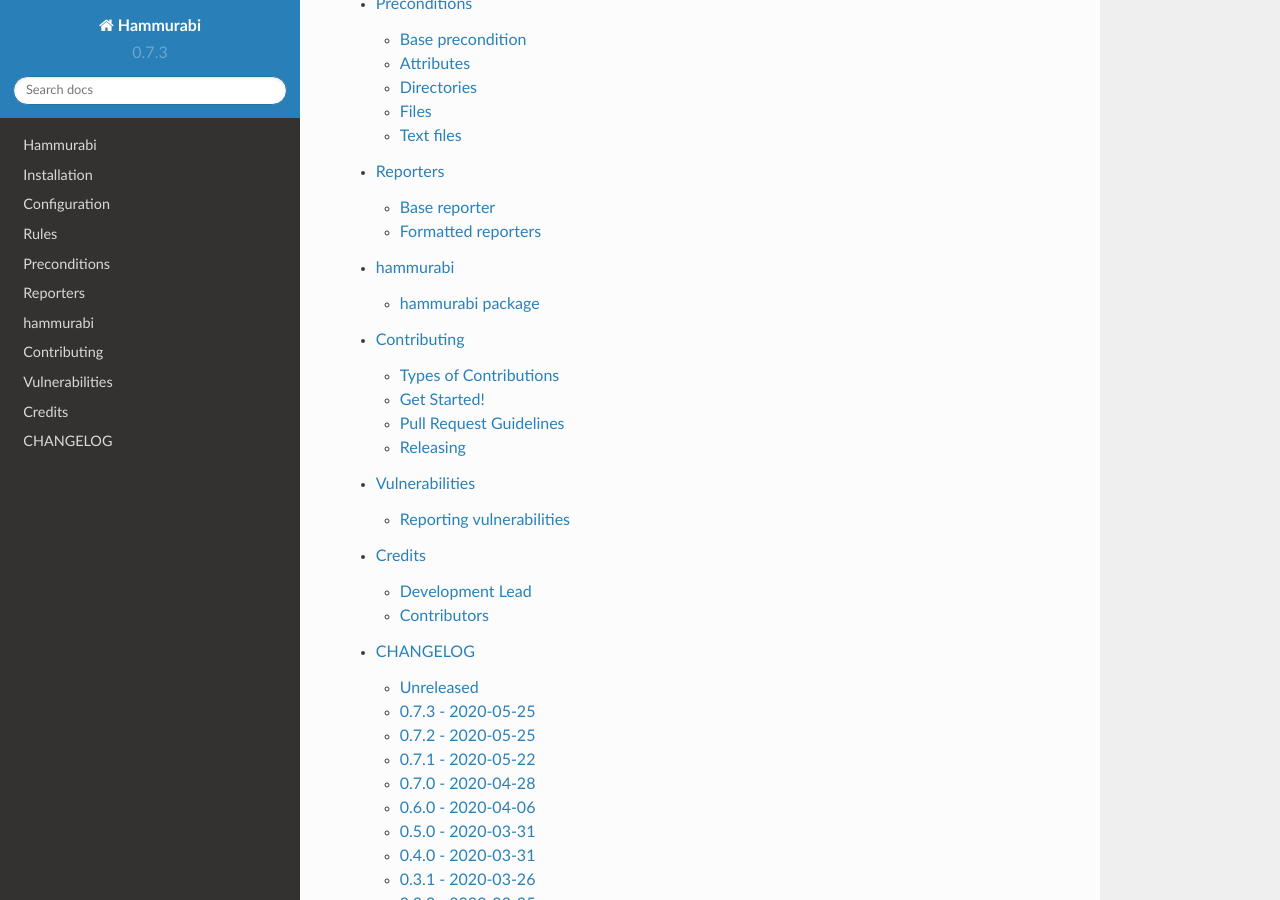
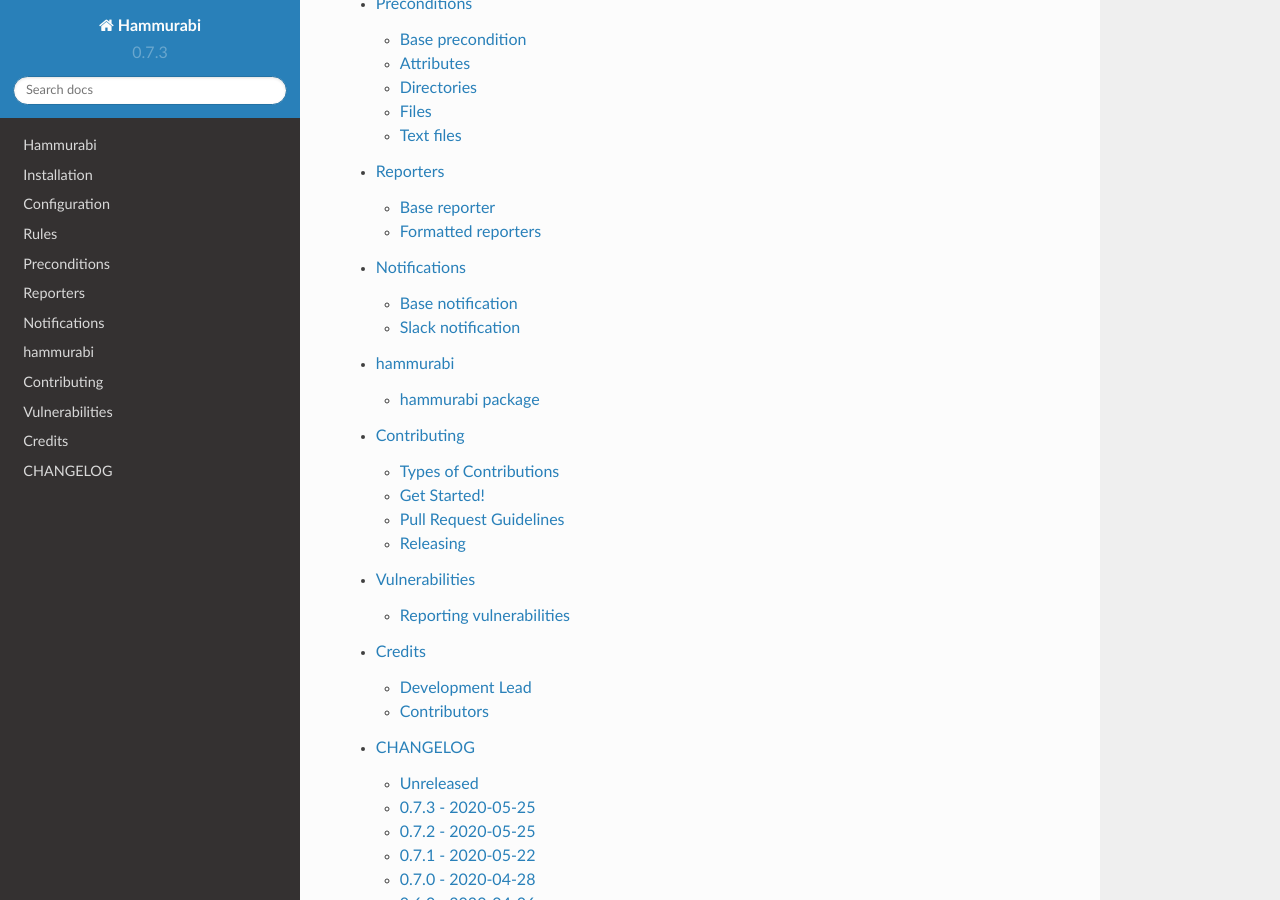
Before and after one commit to gabor-boros/hammurabi, a Sphinx documentation site: the page built from docs/index.rst, in a window 1280 px wide and 900 px high, scrolled down 936 px. Built offline with Sphinx 7.4.7 and the Read the Docs theme 2.0.0, drawn with Linux system fonts in a browser that asks for light colours; pages that are not in the unit, such as notebooks, are missing from menus.

Commit message:
Add documentation

```diff
--- a/CHANGELOG.rst
+++ b/CHANGELOG.rst
@@ -28,7 +28,7 @@
 Unreleased_
 -----------
 
-* Add `git push` notification hooks
+* Add ``git push`` notification hooks
 * Add Slack notification
 
 0.7.3_ - 2020-05-25
--- a/docs/hammurabi.rst
+++ b/docs/hammurabi.rst
@@ -6,6 +6,7 @@
 
 .. toctree::
 
+   hammurabi.notifications
    hammurabi.preconditions
    hammurabi.reporters
    hammurabi.rules
--- a/docs/index.rst
+++ b/docs/index.rst
@@ -13,6 +13,7 @@
    rules
    preconditions
    reporters
+   notifications
    modules
    contributing
    vulnerabilities
--- /dev/null
+++ b/docs/notifications.rst
@@ -0,0 +1,14 @@
+Notifications
+=============
+
+Base notification
+-----------------
+
+.. autoclass:: hammurabi.notifications.base.Notification
+   :noindex:
+
+Slack notification
+------------------
+
+.. autoclass:: hammurabi.notifications.slack.SlackNotification
+   :noindex:
```
Also changed, not shown: docs/requirements.txt (+133 -107 lines), 1 other file.
